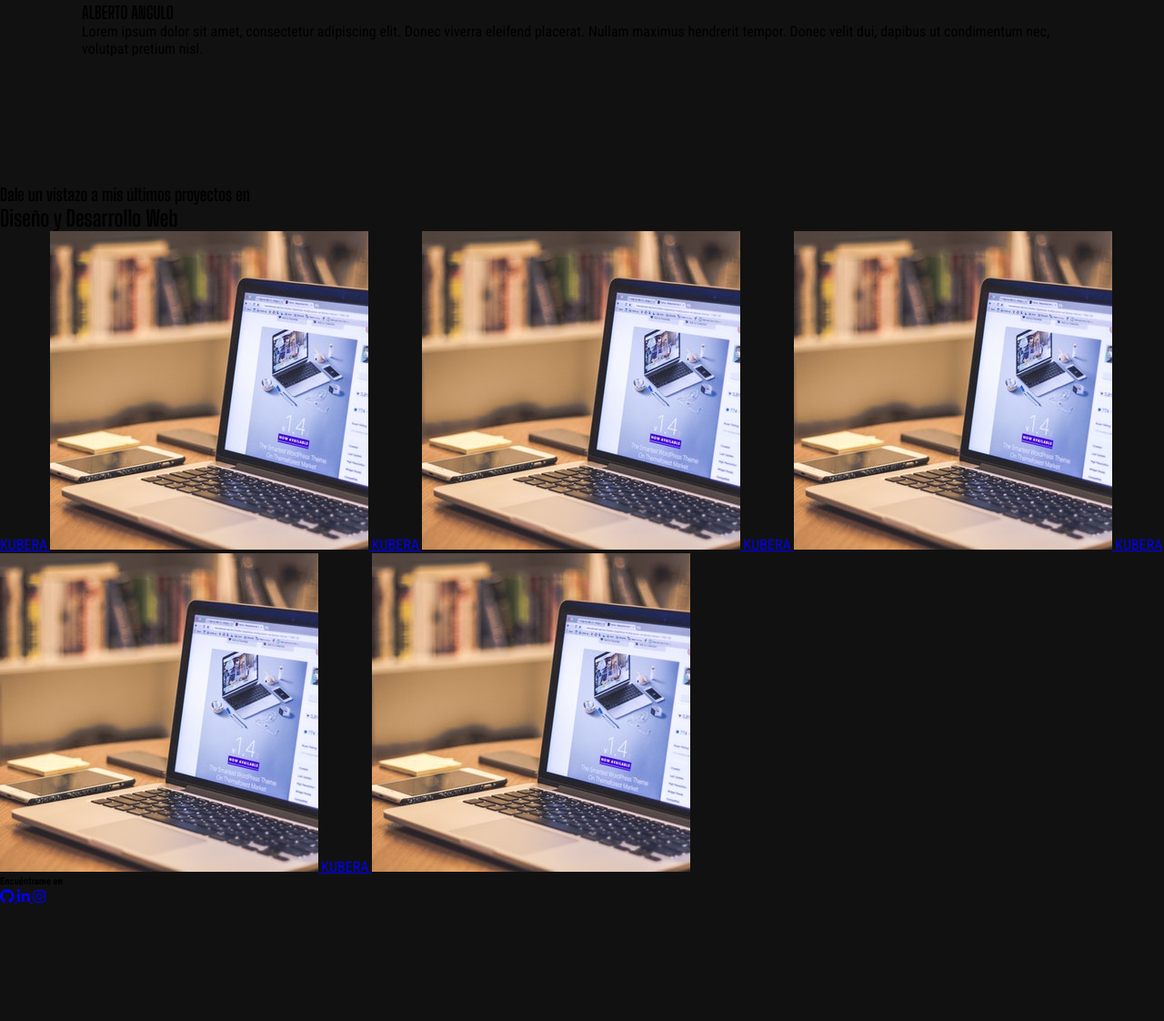
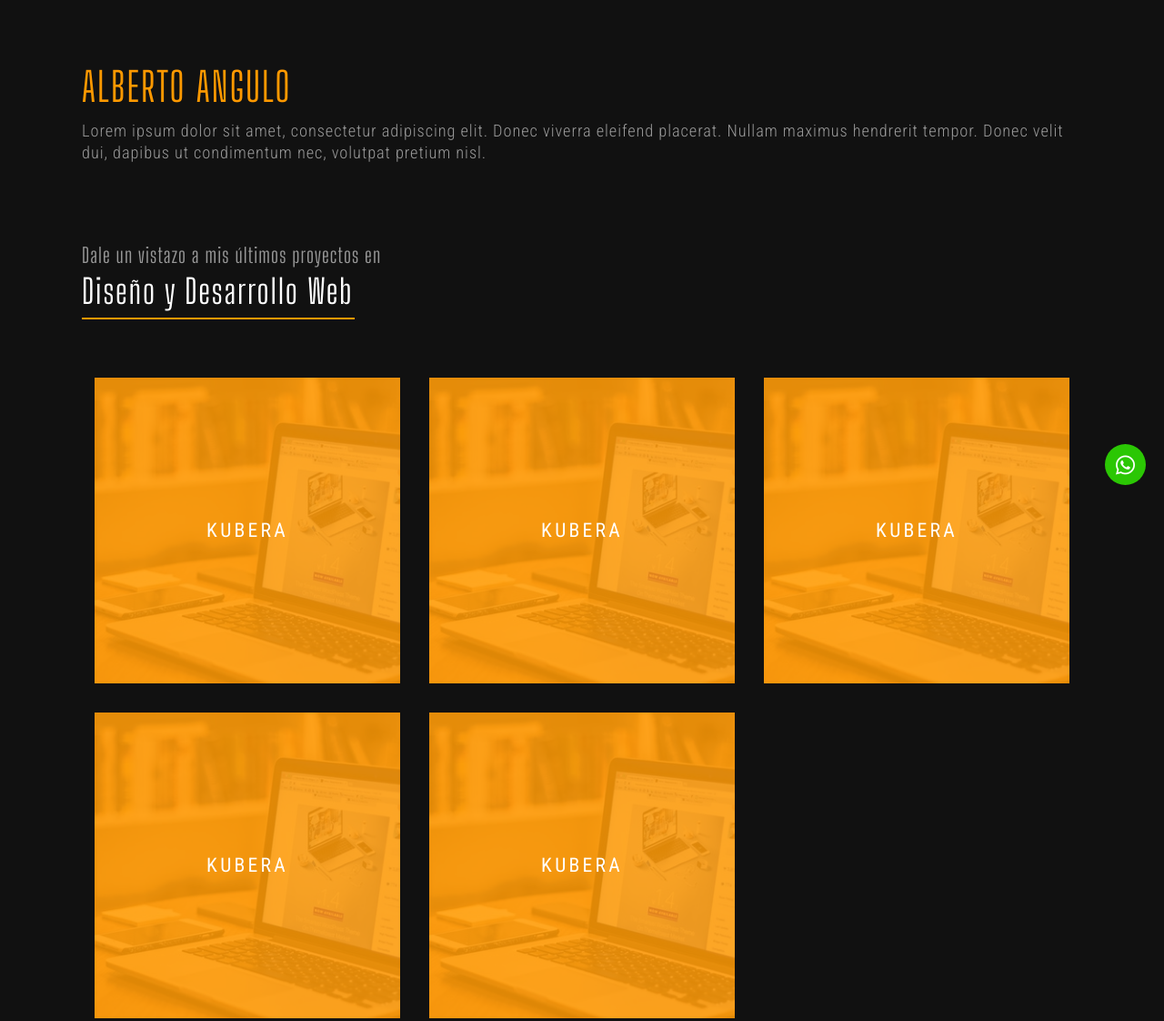
Before and after one commit to profeangulo/portafolio-dw-uac-2021, a plain HTML site: page index.html in a window 1280 px wide. Shown: the part 247-1369 px from the top of the page at 91% size. Before the commit the page ends 1242 px from the top, so only its background shows below. Drawn offline with nearby package versions, Linux system fonts and the light colour scheme.

Commit message:
Add files via upload

```diff
--- a/css/estilo.css
+++ b/css/estilo.css
@@ -1,10 +1,10 @@
 /* Patrones Globales del CSS */
 
 /* Tipografía Principal */
-h1, h2, h3, a, button { font-family: 'Big Shoulders Display', cursive; }
+h1, h2, h3, h6, a, button { font-family: 'Big Shoulders Display', cursive; }
 
 /* Tipografía Secundaria */
-h4, h5, h6, p, div, form, input, select, option, textarea, span, em, strong { font-family: 'Roboto Condensed', sans-serif; }
+h4, h5, p, div, form, input, select, option, textarea, span, em, strong { font-family: 'Roboto Condensed', sans-serif; }
 
 /* Fondos Oscuros */
 .fondo-dark { background: #111; }
@@ -30,8 +30,9 @@ aside#menu-burger { display: none; }
 
 
 /* Componente WhatsApp */
-aside#boton-wp { display: none; }
-
+aside#boton-wp { width: 45px; height: 45px; margin: 0; float: none; position: fixed; bottom: 20px; right: 20px; z-index: 9999; }
+aside#boton-wp a { width: 100%; height: auto; margin: 0; float: none; position: relative; display: block; text-align: center; color: #fff; background: rgb(43 199 4); font-size: 1.5em; padding: 8px 0; border-radius: 50%; transition: all 0.3s ease-in; }
+aside#boton-wp a:hover { background: #f90; transition: all 0.3s ease-in; }
 
 
 /* Header */
@@ -42,23 +43,87 @@ header figure a img { display: block; width: 100%; height: auto; border-radius:
 
 
 /* Footer */
-footer {  }
-footer div#ancla-contacto {  }
-footer article {  }
-footer article h6 {  }
-footer article nav {  }
-footer article nav a {  }
-footer article nav a i {  }
-footer article nav a:hover {  }
-footer article nav a:hover i {  }
+footer { width: 100%; height: auto; margin: 0 auto; float: none; position: relative; }
+footer div#ancla-contacto { width: 100%; height: 1px; display: block; margin: 0; float: none; position: absolute; top: -100px; left: 0; z-index: 13; }
+
+footer article { width: 1100px; height: auto; margin: 0 auto; float: none; position: relative; }
+footer article h6 { width: 100%; height: auto; display: block; margin: 0 auto; float: none; position: relative; color: #fff; font-size: 1.4em; line-height: 1em; text-align: center; padding: 90px 0 30px; letter-spacing: 0.25em; font-weight: 300; }
+
+footer article nav { width: 180px; height: 41px; margin: 0 auto 90px; float: none; position: relative; }
+footer article nav a { width: 40px; height: auto; margin: 0 10px; float: left; position: relative; display: block; text-align: center; color: #fff; font-size: 1.5em; padding: 6px 0; transition: all 0.3s ease-in; }
+footer article nav a:hover { color: #f90; transition: all 0.3s ease-in; }
 
 
 /* Main */
 main { width: 100%; height: auto; margin: 250px auto 0 auto; float: none; position: relative; }
 
 /* Sección Presentación */
-section#presentacion { width: 1100px; height: 200px; margin: 0 auto; float: none; position: relative; }
-section#presentacion div#ancla-presentacion {  }
-section#presentacion article {  }
-section#presentacion article h1 {  }
-section#presentacion article p {  }
+section#presentacion { width: 100%; height: auto; margin: 100px auto 0 auto; float: none; position: relative; }
+section#presentacion div#ancla-presentacion { width: 100%; height: 1px; display: block; margin: 0; float: none; position: absolute; top: -250px; left: 0; z-index: 11; }
+section#presentacion article { width: 1100px; height: auto; margin: 0 auto; float: none; position: relative; }
+section#presentacion article h1 { width: 100%; height: auto; display: block; margin: 0 auto; float: none; position: relative; color: #f90; font-size: 2.75em; line-height: 1em; text-align: left; padding: 70px 0 15px; letter-spacing: 0.05em; font-weight: 400; }
+section#presentacion article p { width: 100%; height: auto; display: block; margin: 0 auto; float: none; position: relative; color: #999; font-size: 1.15em; line-height: 1.3em; text-align: left; padding: 0 0 90px; letter-spacing: 0.05em; font-weight: 300; }
+
+
+/* Sección Portafolio */
+section#portafolio { width: 100%; height: auto; margin: 0 auto; float: none; position: relative; }
+section#portafolio div#ancla-portafolio { width: 100%; height: 1px; display: block; margin: 0; float: none; position: absolute; top: -100px; left: 0; z-index: 12; }
+
+section#portafolio article { width: 1100px; height: auto; margin: 0 auto; float: none; position: relative; }
+section#portafolio article h3 { width: 100%; height: auto; display: block; margin: 0 auto; float: none; position: relative; color: #999; font-size: 1.4em; line-height: 1em; text-align: left; padding: 0 0 10px; letter-spacing: 0.05em; font-weight: 400; }
+section#portafolio article h2 { width: 300px; height: auto; display: block; margin: 0 0 50px; float: none; position: relative; color: #fff; font-size: 2.3em; line-height: 1em; text-align: left; padding: 0 0 10px; letter-spacing: 0.05em; font-weight: 400; border-bottom: solid 2px #f90; }
+
+section#portafolio article nav { width: 100%; height: auto; margin: 0 auto; float: none; position: relative; }
+
+section#portafolio article nav a.img-portafolio { width: 336px; height: 336px; margin: 14px; float: none; position: relative; display: inline-block; overflow: hidden; transition: all 0.3s ease-in; }
+section#portafolio article nav a.img-portafolio span.titulo-proyecto { width: 100%; height: auto; margin: 0; float: none; position: absolute; top: 0; left: 0; z-index: 20; display: block; color: #fff; font-size: 1.35em; line-height: 1em; text-align: center; padding: 157px 0; letter-spacing: 0.15em; font-weight: 400; transition: all 0.3s ease-in; }
+section#portafolio article nav a.img-portafolio span.capa-color { width: 100%; height: 100%; margin: 0; float: none; position: absolute; top: 0; left: 0; z-index: 19; display: block; background: rgb(255 153 0 / 85%); transition: all 0.3s ease-in; }
+section#portafolio article nav a.img-portafolio img { width: 100%; height: auto; margin: 0; float: none; position: absolute; top: 0; left: 0; z-index: 18; display: block; transition: all 0.3s ease-in; }
+
+/* section#portafolio article nav a.img-portafolio:nth-child(3) span.capa-color { background: rgba(0, 153, 255, 0.856); } */
+
+section#portafolio article nav a.img-portafolio:hover { transition: all 0.3s ease-in; }
+section#portafolio article nav a.img-portafolio:hover span.titulo-proyecto { color: #f90; transition: all 0.3s ease-in; }
+section#portafolio article nav a.img-portafolio:hover span.capa-color { background: rgb(0 0 0 / 85%); transition: all 0.3s ease-in; }
+section#portafolio article nav a.img-portafolio:hover img { transform: scale(1.1); transition: all 0.3s ease-in; }
+
+
+
+
+/* Zona de Media Queries */
+
+/* MQ para Tablets = Breakpoint 1199px */
+@media only screen and (max-width: 1199px){
+    header figure { width: 80%; }
+
+    section#presentacion article { width: 80%; }
+
+    section#portafolio article { width: 80%; }
+    section#portafolio article nav { width: 602px; }
+    section#portafolio article nav a.img-portafolio { width: 270px; height: 270px; }
+    section#portafolio article nav a.img-portafolio span.titulo-proyecto { padding: 124px 0; }
+
+    footer article { width: 80%; }
+}
+
+@media only screen and (max-width: 799px){
+    section#portafolio article nav { width: 100%; }
+    section#portafolio article nav a.img-portafolio { display: block; margin: 14px auto; }
+}
+
+/* MQ para Móviles Grandes = Breakpoint 499px */
+@media only screen and (max-width: 499px){
+    header figure { width: 90%; }
+
+    section#presentacion article { width: 90%; }
+
+    section#portafolio article { width: 90%; }
+
+    footer article { width: 90%; }
+}
+
+
+/* MQ para Móviles Pequeños = Breakpoint 399px */
+@media only screen and (max-width: 399px){
+
+}
--- a/js/script.js
+++ b/js/script.js
@@ -9,7 +9,7 @@ $(document).ready(function(){
             $('header figure a').css('margin','10px 0');
             $('header figure a img').css('width','auto');
             $('header figure a img').css('height','80px');
-            $('main').css('margin','100px auto 0 auto');
+            $('main').css('margin','170px auto 0 auto');
         } else {
             $('header').css('height','250px');
             $('header figure').css('height','250px');
```
